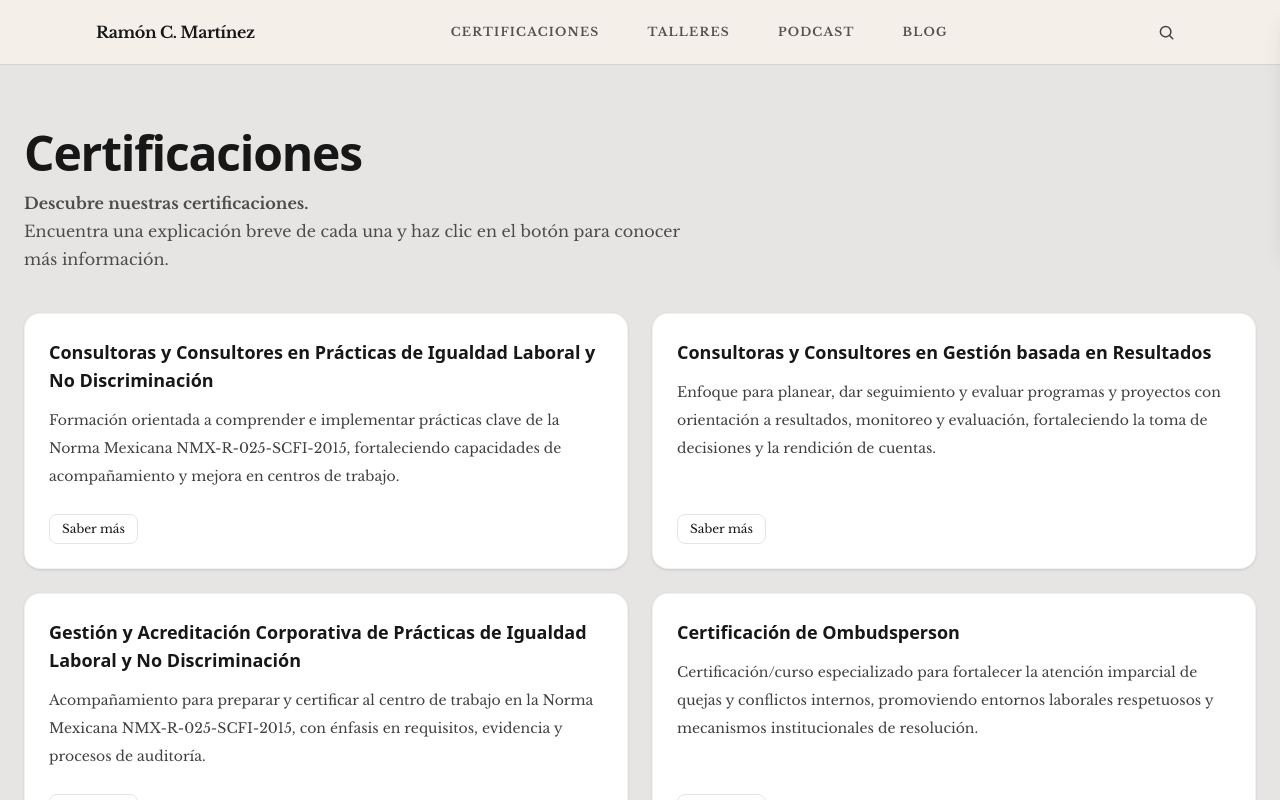
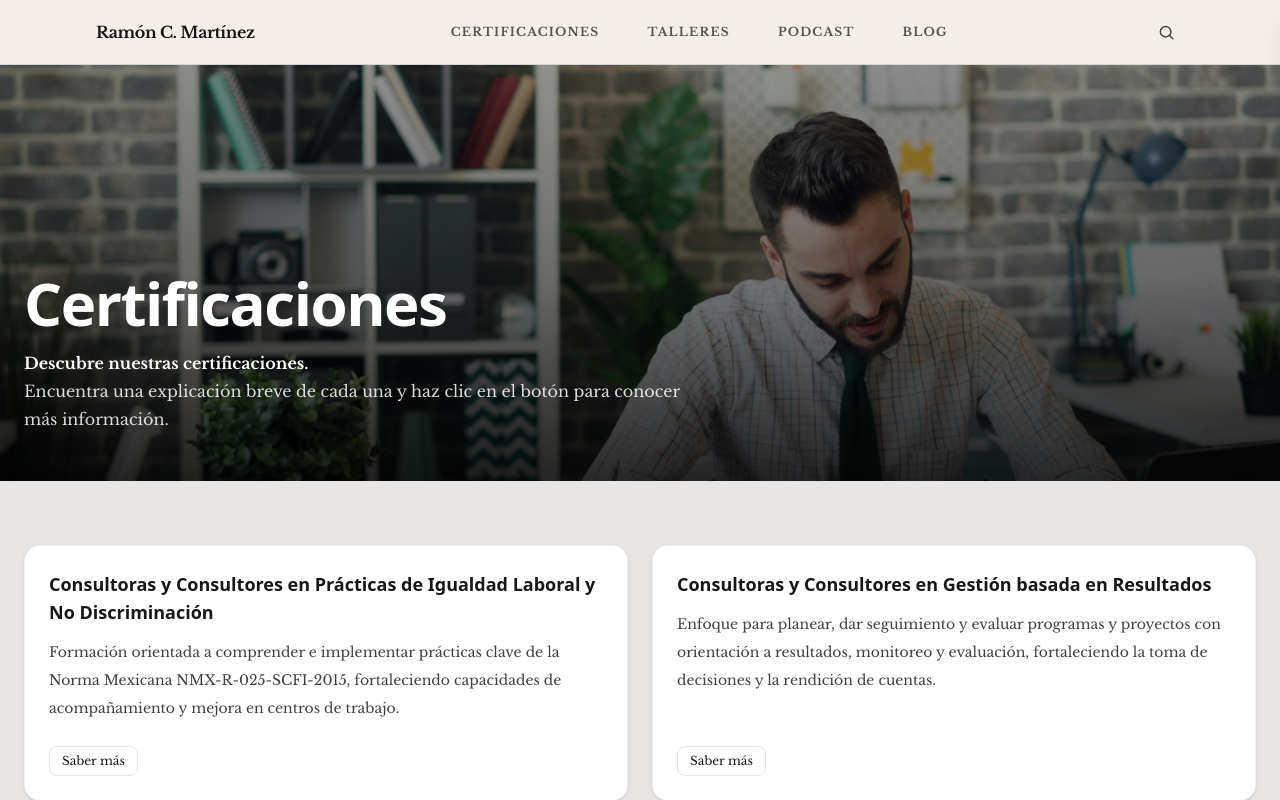
Before and after one commit to SolertiaMain/ramon-landing, a Next.js app: page /certifications in a window 1280 px wide. Shown: the top 800 px of the page. Built offline with nearby package versions, Linux system fonts and the light colour scheme; a web font is replaced by a local one.

Commit message:
Add hero section to certifications

```diff
--- a/src/app/certifications/page.js
+++ b/src/app/certifications/page.js
@@ -32,28 +32,92 @@ const CERTS = [
   },
 ];
 
-
 export default function CertificacionesPage() {
   const [mounted, setMounted] = useState(false);
+  const [scrollY, setScrollY] = useState(0);
 
   useEffect(() => {
-    // Activa animación al cargar
     const t = setTimeout(() => setMounted(true), 60);
     return () => clearTimeout(t);
   }, []);
 
+  useEffect(() => {
+    const onScroll = () => setScrollY(window.scrollY || 0);
+    onScroll();
+    window.addEventListener("scroll", onScroll, { passive: true });
+    return () => window.removeEventListener("scroll", onScroll);
+  }, []);
+
+  // Parallax + gradiente dinámico
+  const imgOffset = Math.min(scrollY * 0.18, 95);
+  const gradOffset = Math.min(scrollY * 0.30, 140);
+  const darkAlpha = Math.min(0.60, 0.33 + scrollY / 1400);
+
   return (
     <main className="min-h-screen bg-stone-200">
+      {/* HERO */}
+      <section className="relative h-[52vh] min-h-[380px] w-full overflow-hidden">
+        {/* Imagen: parallax + zoom */}
+        <img
+          src="/images/certificaciones.jpg" // <- cambia extensión si es .png / .webp
+          alt="Certificaciones"
+          className="absolute inset-0 h-full w-full object-cover will-change-transform"
+          style={{
+            transform: `translateY(${imgOffset}px) ${mounted ? "scale(1.05)" : "scale(1)"}`,
+            transition:
+              "transform 1600ms cubic-bezier(0.22,1,0.36,1)",
+          }}
+        />
+
+        {/* Overlay oscuro dinámico */}
+        <div
+          className="absolute inset-0"
+          style={{ backgroundColor: `rgba(0,0,0,${darkAlpha})` }}
+        />
+
+        {/* Gradiente dinámico */}
+        <div
+          className="absolute inset-0 will-change-transform"
+          style={{
+            transform: `translateY(${gradOffset}px)`,
+            background:
+              "linear-gradient(to top, rgba(0,0,0,0.72), rgba(0,0,0,0.22), rgba(0,0,0,0.00))",
+          }}
+        />
+
+        {/* Texto (con delay por elemento) */}
+        <div className="relative z-10 mx-auto flex h-full max-w-7xl items-end px-6 pb-12">
+          <div className="max-w-3xl">
+            <h1
+              className={[
+                "text-4xl md:text-6xl font-semibold tracking-tight text-white",
+                "transition-all duration-1000 ease-[cubic-bezier(0.22,1,0.36,1)]",
+                mounted ? "opacity-100 translate-y-0" : "opacity-0 translate-y-6",
+              ].join(" ")}
+              style={{ transitionDelay: "140ms" }}
+            >
+              Certificaciones
+            </h1>
+
+            <p
+              className={[
+                "mt-4 max-w-2xl text-white/85",
+                "transition-all duration-1000 ease-[cubic-bezier(0.22,1,0.36,1)]",
+                mounted ? "opacity-100 translate-y-0" : "opacity-0 translate-y-6",
+              ].join(" ")}
+              style={{ transitionDelay: "320ms" }}
+            >
+              <strong className="text-white">Descubre nuestras certificaciones.</strong>
+              <br />
+              Encuentra una explicación breve de cada una y haz clic en el botón para conocer más información.
+            </p>
+          </div>
+        </div>
+      </section>
+
+      {/* CONTENIDO */}
       <div className="mx-auto max-w-7xl px-6 py-16">
-        <h1 className="text-4xl md:text-5xl font-semibold tracking-tight text-neutral-900">
-          Certificaciones
-        </h1>
-        <p className="mt-3 max-w-2xl text-neutral-800/80">
-            <strong>Descubre nuestras certificaciones.</strong><br />
-            Encuentra una explicación breve de cada una y haz clic en el botón para conocer más información.
-        </p>
-
-        <div className="mt-10 grid gap-6 md:grid-cols-1 lg:grid-cols-2">
+        <div className="grid gap-6 md:grid-cols-1 lg:grid-cols-2">
           {CERTS.map((c, idx) => (
             <div
               key={c.title}
@@ -65,7 +129,10 @@ export default function CertificacionesPage() {
               ].join(" ")}
               style={{ transitionDelay: `${idx * 80}ms` }}
             >
-              <h2 className="text-lg font-semibold text-neutral-900">{c.title}</h2>
+              <h2 className="text-lg font-semibold text-neutral-900">
+                {c.title}
+              </h2>
+
               <p className="mt-3 text-sm text-neutral-700 leading-relaxed">
                 {c.description}
               </p>
--- a/src/app/podcast/page.js
+++ b/src/app/podcast/page.js
@@ -2,7 +2,6 @@
 
 import Link from "next/link";
 import { useEffect, useState } from "react";
-
 
 const CERTS = [
   {
@@ -33,28 +32,92 @@ const CERTS = [
   },
 ];
 
-
 export default function CertificacionesPage() {
   const [mounted, setMounted] = useState(false);
+  const [scrollY, setScrollY] = useState(0);
 
   useEffect(() => {
-    // Activa animación al cargar
     const t = setTimeout(() => setMounted(true), 60);
     return () => clearTimeout(t);
   }, []);
 
+  useEffect(() => {
+    const onScroll = () => setScrollY(window.scrollY || 0);
+    onScroll();
+    window.addEventListener("scroll", onScroll, { passive: true });
+    return () => window.removeEventListener("scroll", onScroll);
+  }, []);
+
+  // Parallax + gradiente dinámico
+  const imgOffset = Math.min(scrollY * 0.18, 95);
+  const gradOffset = Math.min(scrollY * 0.30, 140);
+  const darkAlpha = Math.min(0.60, 0.33 + scrollY / 1400);
+
   return (
     <main className="min-h-screen bg-stone-200">
+      {/* HERO */}
+      <section className="relative h-[52vh] min-h-[380px] w-full overflow-hidden">
+        {/* Imagen: parallax + zoom */}
+        <img
+          src="/images/certificaciones.jpg" // <- cambia extensión si es .png / .webp
+          alt="Certificaciones"
+          className="absolute inset-0 h-full w-full object-cover will-change-transform"
+          style={{
+            transform: `translateY(${imgOffset}px) ${mounted ? "scale(1.05)" : "scale(1)"}`,
+            transition:
+              "transform 1600ms cubic-bezier(0.22,1,0.36,1)",
+          }}
+        />
+
+        {/* Overlay oscuro dinámico */}
+        <div
+          className="absolute inset-0"
+          style={{ backgroundColor: `rgba(0,0,0,${darkAlpha})` }}
+        />
+
+        {/* Gradiente dinámico */}
+        <div
+          className="absolute inset-0 will-change-transform"
+          style={{
+            transform: `translateY(${gradOffset}px)`,
+            background:
+              "linear-gradient(to top, rgba(0,0,0,0.72), rgba(0,0,0,0.22), rgba(0,0,0,0.00))",
+          }}
+        />
+
+        {/* Texto (con delay por elemento) */}
+        <div className="relative z-10 mx-auto flex h-full max-w-7xl items-end px-6 pb-12">
+          <div className="max-w-3xl">
+            <h1
+              className={[
+                "text-4xl md:text-6xl font-semibold tracking-tight text-white",
+                "transition-all duration-1000 ease-[cubic-bezier(0.22,1,0.36,1)]",
+                mounted ? "opacity-100 translate-y-0" : "opacity-0 translate-y-6",
+              ].join(" ")}
+              style={{ transitionDelay: "140ms" }}
+            >
+              Certificaciones
+            </h1>
+
+            <p
+              className={[
+                "mt-4 max-w-2xl text-white/85",
+                "transition-all duration-1000 ease-[cubic-bezier(0.22,1,0.36,1)]",
+                mounted ? "opacity-100 translate-y-0" : "opacity-0 translate-y-6",
+              ].join(" ")}
+              style={{ transitionDelay: "320ms" }}
+            >
+              <strong className="text-white">Descubre nuestras certificaciones.</strong>
+              <br />
+              Encuentra una explicación breve de cada una y haz clic en el botón para conocer más información.
+            </p>
+          </div>
+        </div>
+      </section>
+
+      {/* CONTENIDO */}
       <div className="mx-auto max-w-7xl px-6 py-16">
-        <h1 className="text-4xl md:text-5xl font-semibold tracking-tight text-neutral-900">
-          Certificaciones
-        </h1>
-        <p className="mt-3 max-w-2xl text-neutral-800/80">
-            <strong>Descubre nuestras certificaciones.</strong><br />
-            Encuentra una explicación breve de cada una y haz clic en el botón para conocer más información.
-        </p>
-
-        <div className="mt-10 grid gap-6 md:grid-cols-1 lg:grid-cols-2">
+        <div className="grid gap-6 md:grid-cols-1 lg:grid-cols-2">
           {CERTS.map((c, idx) => (
             <div
               key={c.title}
@@ -66,7 +129,10 @@ export default function CertificacionesPage() {
               ].join(" ")}
               style={{ transitionDelay: `${idx * 80}ms` }}
             >
-              <h2 className="text-lg font-semibold text-neutral-900">{c.title}</h2>
+              <h2 className="text-lg font-semibold text-neutral-900">
+                {c.title}
+              </h2>
+
               <p className="mt-3 text-sm text-neutral-700 leading-relaxed">
                 {c.description}
               </p>
--- a/src/app/talleres/page.js
+++ b/src/app/talleres/page.js
@@ -2,7 +2,6 @@
 
 import Link from "next/link";
 import { useEffect, useState } from "react";
-
 
 const CERTS = [
   {
@@ -33,28 +32,92 @@ const CERTS = [
   },
 ];
 
-
 export default function CertificacionesPage() {
   const [mounted, setMounted] = useState(false);
+  const [scrollY, setScrollY] = useState(0);
 
   useEffect(() => {
-    // Activa animación al cargar
     const t = setTimeout(() => setMounted(true), 60);
     return () => clearTimeout(t);
   }, []);
 
+  useEffect(() => {
+    const onScroll = () => setScrollY(window.scrollY || 0);
+    onScroll();
+    window.addEventListener("scroll", onScroll, { passive: true });
+    return () => window.removeEventListener("scroll", onScroll);
+  }, []);
+
+  // Parallax + gradiente dinámico
+  const imgOffset = Math.min(scrollY * 0.18, 95);
+  const gradOffset = Math.min(scrollY * 0.30, 140);
+  const darkAlpha = Math.min(0.60, 0.33 + scrollY / 1400);
+
   return (
     <main className="min-h-screen bg-stone-200">
+      {/* HERO */}
+      <section className="relative h-[52vh] min-h-[380px] w-full overflow-hidden">
+        {/* Imagen: parallax + zoom */}
+        <img
+          src="/images/certificaciones.jpg" // <- cambia extensión si es .png / .webp
+          alt="Certificaciones"
+          className="absolute inset-0 h-full w-full object-cover will-change-transform"
+          style={{
+            transform: `translateY(${imgOffset}px) ${mounted ? "scale(1.05)" : "scale(1)"}`,
+            transition:
+              "transform 1600ms cubic-bezier(0.22,1,0.36,1)",
+          }}
+        />
+
+        {/* Overlay oscuro dinámico */}
+        <div
+          className="absolute inset-0"
+          style={{ backgroundColor: `rgba(0,0,0,${darkAlpha})` }}
+        />
+
+        {/* Gradiente dinámico */}
+        <div
+          className="absolute inset-0 will-change-transform"
+          style={{
+            transform: `translateY(${gradOffset}px)`,
+            background:
+              "linear-gradient(to top, rgba(0,0,0,0.72), rgba(0,0,0,0.22), rgba(0,0,0,0.00))",
+          }}
+        />
+
+        {/* Texto (con delay por elemento) */}
+        <div className="relative z-10 mx-auto flex h-full max-w-7xl items-end px-6 pb-12">
+          <div className="max-w-3xl">
+            <h1
+              className={[
+                "text-4xl md:text-6xl font-semibold tracking-tight text-white",
+                "transition-all duration-1000 ease-[cubic-bezier(0.22,1,0.36,1)]",
+                mounted ? "opacity-100 translate-y-0" : "opacity-0 translate-y-6",
+              ].join(" ")}
+              style={{ transitionDelay: "140ms" }}
+            >
+              Certificaciones
+            </h1>
+
+            <p
+              className={[
+                "mt-4 max-w-2xl text-white/85",
+                "transition-all duration-1000 ease-[cubic-bezier(0.22,1,0.36,1)]",
+                mounted ? "opacity-100 translate-y-0" : "opacity-0 translate-y-6",
+              ].join(" ")}
+              style={{ transitionDelay: "320ms" }}
+            >
+              <strong className="text-white">Descubre nuestras certificaciones.</strong>
+              <br />
+              Encuentra una explicación breve de cada una y haz clic en el botón para conocer más información.
+            </p>
+          </div>
+        </div>
+      </section>
+
+      {/* CONTENIDO */}
       <div className="mx-auto max-w-7xl px-6 py-16">
-        <h1 className="text-4xl md:text-5xl font-semibold tracking-tight text-neutral-900">
-          Certificaciones
-        </h1>
-        <p className="mt-3 max-w-2xl text-neutral-800/80">
-            <strong>Descubre nuestras certificaciones.</strong><br />
-            Encuentra una explicación breve de cada una y haz clic en el botón para conocer más información.
-        </p>
-
-        <div className="mt-10 grid gap-6 md:grid-cols-1 lg:grid-cols-2">
+        <div className="grid gap-6 md:grid-cols-1 lg:grid-cols-2">
           {CERTS.map((c, idx) => (
             <div
               key={c.title}
@@ -66,7 +129,10 @@ export default function CertificacionesPage() {
               ].join(" ")}
               style={{ transitionDelay: `${idx * 80}ms` }}
             >
-              <h2 className="text-lg font-semibold text-neutral-900">{c.title}</h2>
+              <h2 className="text-lg font-semibold text-neutral-900">
+                {c.title}
+              </h2>
+
               <p className="mt-3 text-sm text-neutral-700 leading-relaxed">
                 {c.description}
               </p>
```
Also changed, not shown: src/app/layout.js (+7 -0 lines), public/images/certificaciones.jpg (added).
